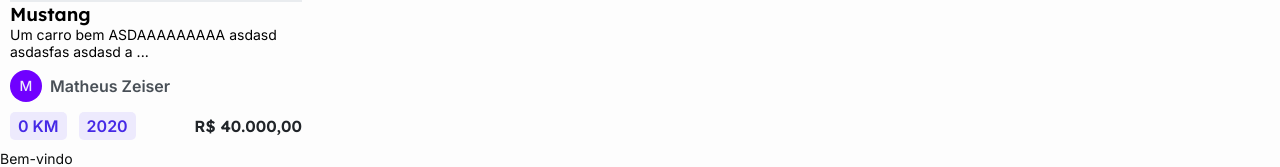
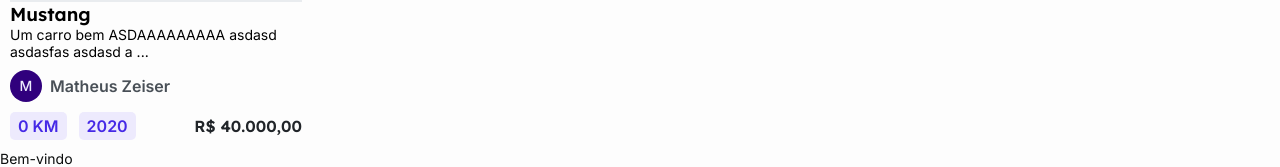
Before and after one commit to projeto-final-grupo07/frontend-project-ff-m6, a React (Create React App) app in the folder client/: page / in a window 1280 px wide. Shown: the part 310-477 px from the top of the page. Built offline with nearby package versions, Linux system fonts and the light colour scheme.

Commit message:
Updating with develop

```diff
--- /dev/null
+++ b/client/src/components/CardProfile/index.tsx
@@ -0,0 +1,23 @@
+import {StyledTitle} from "../../styles/typography";
+import {ThemeCardProfile} from "./style";
+
+interface CardProfileProps {
+    name: string;
+}
+
+const CardProfile = ({name}: CardProfileProps) => {
+    const initial = name.split("")[0].toUpperCase();
+
+    const randomColor = "random" + (1 + Math.floor(Math.random() * 12));
+
+    return (
+        <ThemeCardProfile color={randomColor}>
+            <span className="initial">{initial}</span>
+            <StyledTitle className="nameAuthor" fontSize="body-2-500" tag="p">
+                {name}
+            </StyledTitle>
+        </ThemeCardProfile>
+    );
+};
+
+export default CardProfile;
--- /dev/null
+++ b/client/src/components/CardProfile/style.ts
@@ -0,0 +1,33 @@
+import styled from "styled-components";
+
+interface ColorRandomProps {
+    color: string;
+}
+
+export const ThemeCardProfile = styled.div<ColorRandomProps>`
+    display: flex;
+    align-items: center;
+    margin-top: 10px;
+    margin-bottom: 10px;
+
+    .initial {
+        display: flex;
+        align-items: center;
+        justify-content: center;
+
+        width: 32px;
+        height: 32px;
+
+        background-color: var(--${({color}) => color});
+
+        padding: 16px 7.5px;
+        margin-right: 8px;
+
+        border-radius: 50%;
+
+        color: var(--brand4);
+
+        font-size: 0.875rem;
+        font-weight: 500;
+    }
+`;
--- a/client/src/components/ProductCard/index.tsx
+++ b/client/src/components/ProductCard/index.tsx
@@ -1,4 +1,5 @@
 import {StyledParagraph, StyledTitle} from "../../styles/typography";
+import CardProfile from "../CardProfile";
 import Logo from "../Logo";
 
 import {
@@ -44,16 +45,7 @@ const ProductCard = ({
                     ? description.substring(0, 50) + " ..."
                     : description}
             </StyledTitle>
-            <ThemeDivAuthor color={randomColor}>
-                <span className="initial">{initial}</span>
-                <StyledTitle
-                    className="nameAuthor"
-                    fontSize="body-2-500"
-                    tag="p"
-                >
-                    {name}
-                </StyledTitle>
-            </ThemeDivAuthor>
+            <CardProfile name={name} />
             <ThemeDivInfoVehicle>
                 <div>
                     <StyledTitle fontSize="body-2-500" tag="p" className="km">
```
